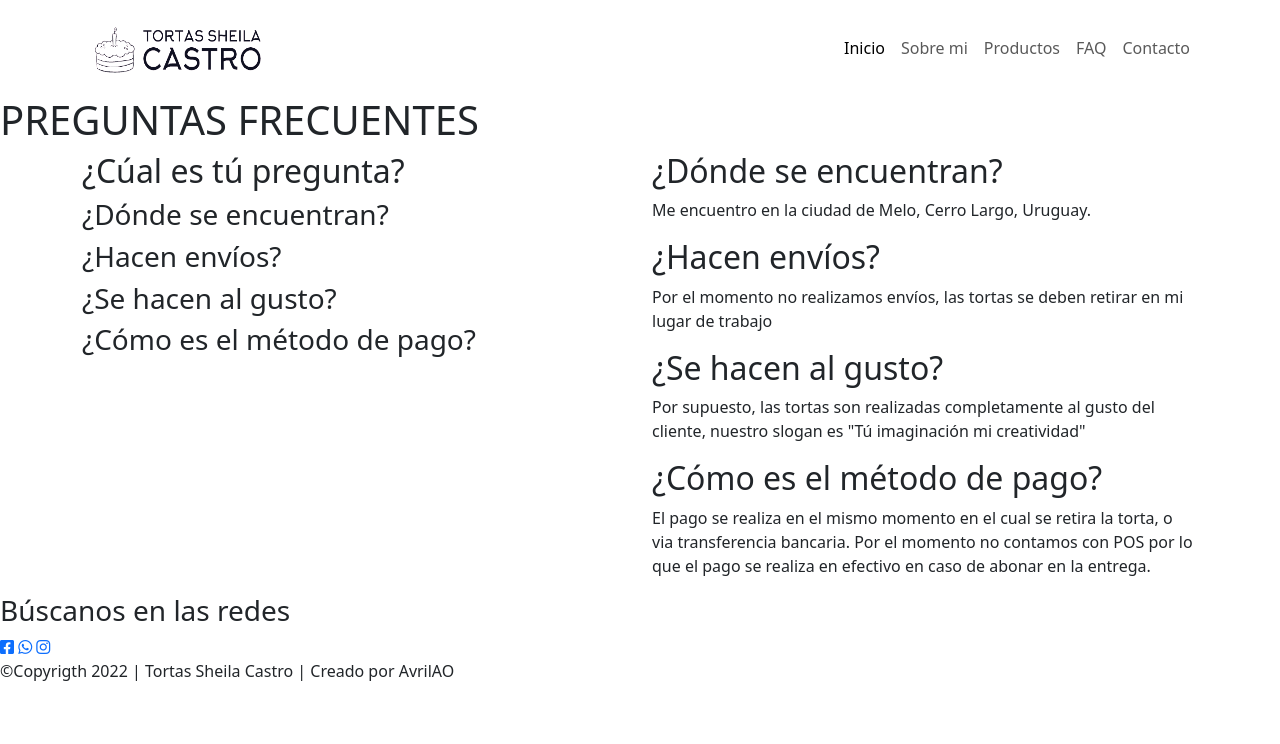
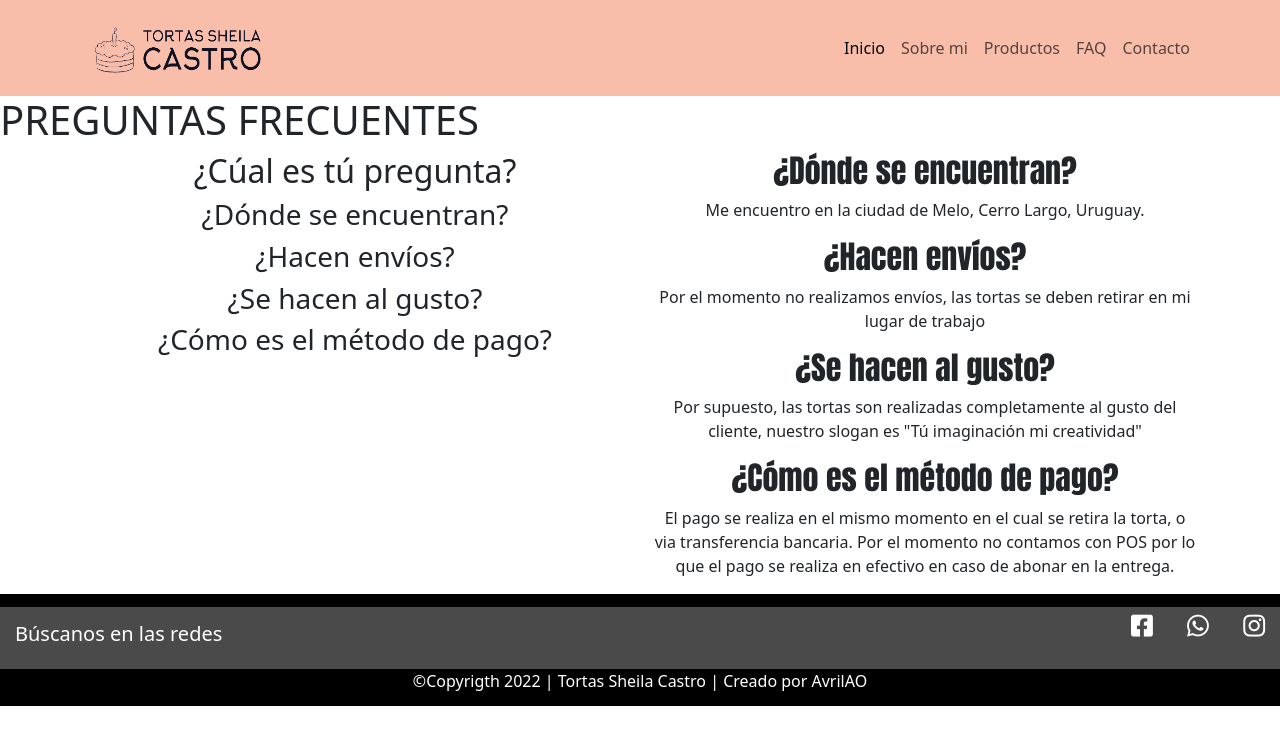
Before and after one commit to Avril2207/PreEntrega3-Albistur, a website: page pages/FAQ.html in a window 1280 px wide. Drawn offline with nearby package versions, Linux system fonts and the light colour scheme.

Commit message:
comienzo inicio

```diff
--- /dev/null
+++ b/scss/_general.scss
@@ -0,0 +1,36 @@
+/* NAVBAR */
+nav {
+  background-color: rgba(247, 175, 150, 0.803);
+}
+/* FOOTER */
+footer {
+  background-color: black;
+  color: white;
+  padding: 13px 0px;
+  text-align: center;
+
+  .footer-sm-icons {
+    background-color: rgba(128, 128, 128, 0.581);
+    color: white;
+  }
+  .sm-text {
+    font-size: 20px;
+    padding: 15px;
+  }
+  .sm {
+    color: white;
+    padding: 15px;
+    font-size: 25px;
+  }
+  @media (min-width: 1023px) {
+    .footer-sm-icons {
+      display: flex;
+      justify-content: space-between;
+    }
+  }
+}
+header {
+  position: sticky;
+  top: 0px;
+  z-index: 2;
+}
--- /dev/null
+++ b/scss/_inicio.scss
@@ -0,0 +1,18 @@
+.container {
+  text-align: center;
+  .title {
+    font-family: $tipografia;
+    text-align: center;
+  }
+  .image {
+    width: 90%;
+    height: 90%;
+    transition: 0.8s;
+    &:hover {
+      transform: scale(1.1, 1.1);
+    }
+  }
+  .productos {
+    background-color: bisque;
+  }
+}
--- /dev/null
+++ b/scss/_variables.scss
@@ -0,0 +1 @@
+$tipografia: "Anton", sans-serif;
--- a/scss/style.scss
+++ b/scss/style.scss
@@ -0,0 +1,3 @@
+@import "variables";
+@import "general";
+@import "inicio";
```
Also changed, not shown: index.html (+15 -8 lines), package.json (added, +12 -0 lines), css/style.css, 1 other file.
